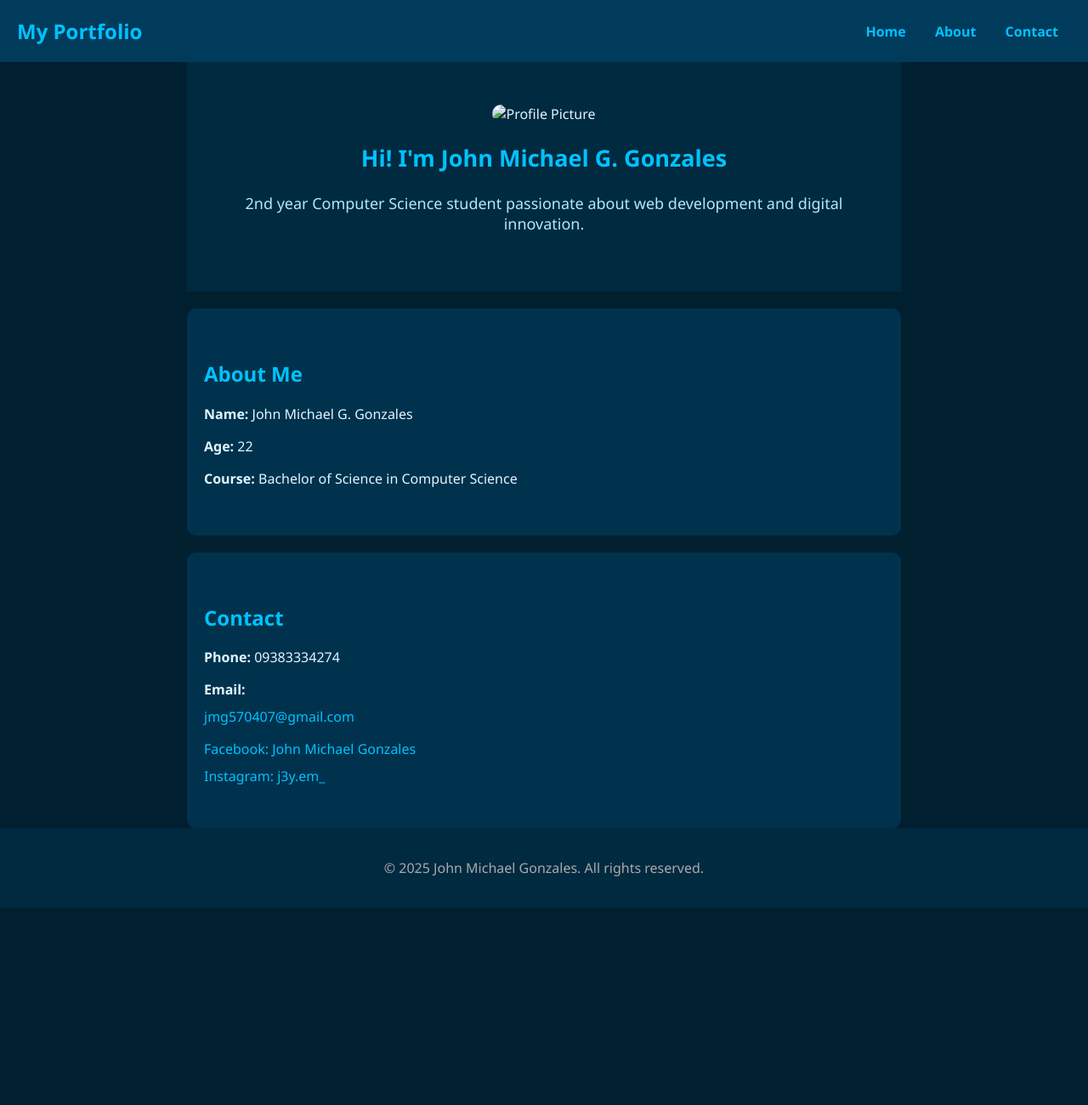
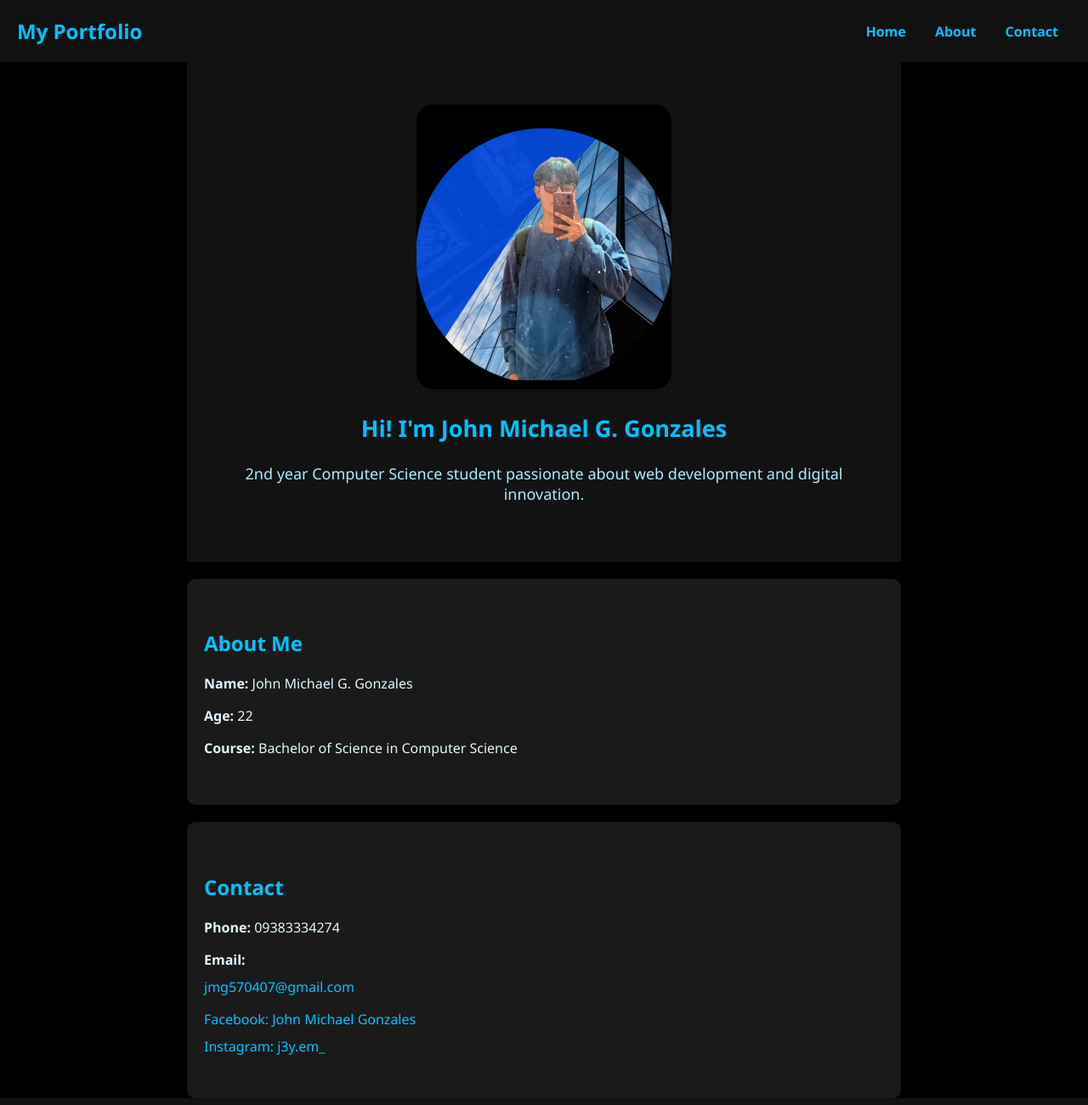
Before and after one commit to jmg050203/Porfolio, a plain HTML site: page index.html in a window 1280 px wide. Shown: the top 1300 px of the page at 85% size. Before the commit the page ends 1068 px from the top, so only its background shows below. Drawn offline with Linux system fonts and the light colour scheme.

Commit message:
Update index.html

```diff
--- a/index.html
+++ b/index.html
@@ -8,12 +8,12 @@
     body {
       margin: 0;
       font-family: 'Segoe UI', sans-serif;
-      background-color: #001f2f;
+      background-color: #000000;
       color: #e0f7ff;
     }
 
     header {
-      background-color: #003b5c;
+      background-color: #111;
       padding: 20px;
       display: flex;
       justify-content: space-between;
@@ -41,7 +41,7 @@
     .hero {
       text-align: center;
       padding: 50px 20px;
-      background-color: #002a40;
+      background-color: #121212;
     }
 
     .hero img {
@@ -63,7 +63,7 @@
     }
 
     #about, #contact {
-      background-color: #00324d;
+      background-color: #1a1a1a;
       margin-top: 20px;
       border-radius: 10px;
     }
@@ -85,9 +85,9 @@
 
     footer {
       text-align: center;
-      background-color: #002a40;
+      background-color: #121212;
       padding: 20px;
-      color: #aaa;
+      color: #666;
     }
   </style>
 </head>
@@ -102,7 +102,7 @@
   </header>
 
   <section class="hero" id="home">
-    <img src="Profile.jpg" alt="Profile Picture" />
+    <img src="Picture.jpg" alt="Profile Picture" />
     <div class="intro">
       <h2>Hi! I'm John Michael G. Gonzales</h2>
       <p>2nd year Computer Science student passionate about web development and digital innovation.</p>
```
